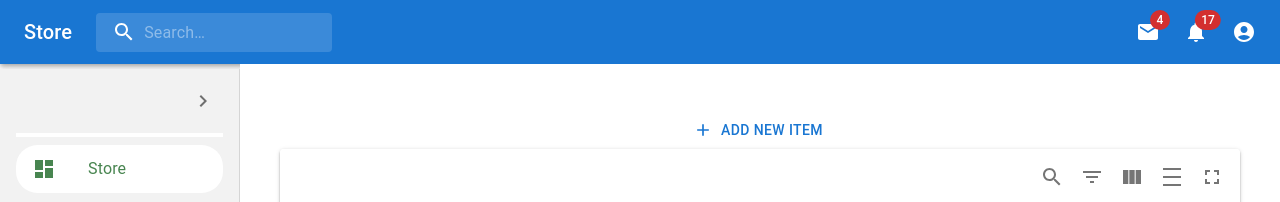
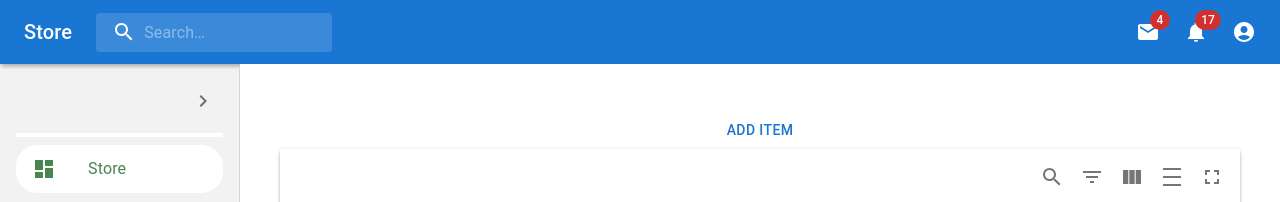
Before and after one commit to Daniel0402abera/store-management, a React (Create React App) app: page /item in a window 1280 px wide. Shown: the top 202 px of the page. Built offline with nearby package versions, Linux system fonts and the light colour scheme.

Commit message:
add modal added

```diff
--- /dev/null
+++ b/src/components/common/AddModal.jsx
@@ -0,0 +1,76 @@
+import React, { useState } from 'react';
+import Box from '@mui/material/Box';
+import Button from '@mui/material/Button';
+import Typography from '@mui/material/Typography';
+import Modal from '@mui/material/Modal';
+import TextField from '@mui/material/TextField';
+
+const style = {
+  position: 'absolute',
+  top: '50%',
+  left: '50%',
+  transform: 'translate(-50%, -50%)',
+  width: 400,
+  bgcolor: 'background.paper',
+  border: '2px solid whiteSmoke',
+  boxShadow: 24,
+  p: 4,
+};
+
+export default function AddModal({ buttonName, title, inputFields, actionLabel, onAdd }) {
+  const initialInputValues = inputFields.reduce((acc, field) => {
+    acc[field.stateVariable] = '';
+    return acc;
+  }, {});
+
+  const [inputValues, setInputValues] = useState(initialInputValues);
+  const [open, setOpen] = React.useState(false);
+  const handleOpen = () => setOpen(true);
+  const handleClose = () => {
+    setInputValues(initialInputValues);
+    setOpen(false)
+  };
+
+  const handleAdd = () => {
+    onAdd(inputValues);
+    handleClose();
+  };
+
+  return (
+
+   <div>
+    <Button onClick={handleOpen}>{buttonName}</Button>
+     <Modal open={open} onClose={handleClose}>
+      <Box sx={style}>
+        <Typography variant="h6" component="h2">
+          {title}
+        </Typography>
+        {inputFields.map((field, index) => (
+          <TextField
+            key={index}
+            label={field.label}
+            value={inputValues[field.stateVariable]}
+            onChange={(e) => {
+              const newValue = e.target.value;
+              setInputValues((prevValues) => ({
+                ...prevValues,
+                [field.stateVariable]: newValue,
+              }));
+            }}
+            fullWidth
+            sx={{ mt: 2 }}
+          />
+        ))}
+        <Box sx={{ mt: 2, display: 'flex', justifyContent: 'flex-end' }}>
+          <Button onClick={handleClose} sx={{ marginRight: 2 }}>
+            Cancel
+          </Button>
+          <Button variant="contained" color="primary" onClick={handleAdd}>
+            {actionLabel}
+          </Button>
+        </Box>
+      </Box>
+    </Modal>
+   </div>
+  );
+}
--- a/src/components/itemManagement/ItemListPage.jsx
+++ b/src/components/itemManagement/ItemListPage.jsx
@@ -1,8 +1,9 @@
 import React, { useMemo, useState } from 'react';
 import { MaterialReactTable } from 'material-react-table';
-import { Box, IconButton, Typography, Paper, Button } from '@mui/material';
-import { Edit as EditIcon, Delete as DeleteIcon, Add as AddIcon } from '@mui/icons-material';
+import { Box, IconButton, Typography, Paper, } from '@mui/material';
+import { Edit as EditIcon, Delete as DeleteIcon,  } from '@mui/icons-material';
 import { makeStyles } from '@mui/styles';
+import AddModal from '../common/AddModal';
 
 const useStyles = makeStyles((theme) => ({
   root: {
@@ -98,13 +99,19 @@ export const ItemList = () => {
   return (
     <div className={classes.root}>
         <Box mt={2} textAlign="center">
-          <Button
-            className={classes.addButton}
-            startIcon={<AddIcon />}
-            onClick={handleAddItem}
-          >
-            Add New Item
-          </Button>
+        <AddModal
+            buttonName='Add Item'
+            title="Add Item"
+            inputFields={[
+                { label: 'Name', stateVariable: 'itemName' },
+                { label: 'Price', stateVariable: 'itemPrice' },
+                { label: 'Quantity', stateVariable: 'itemQuantity' },
+                { label: 'Description', stateVariable: 'itemDescription' },
+            ]}
+            actionLabel="Add"
+            onAdd={handleAddItem}
+/>
+
         </Box>
       <Paper className={classes.tablePaper}>
         <MaterialReactTable
```
